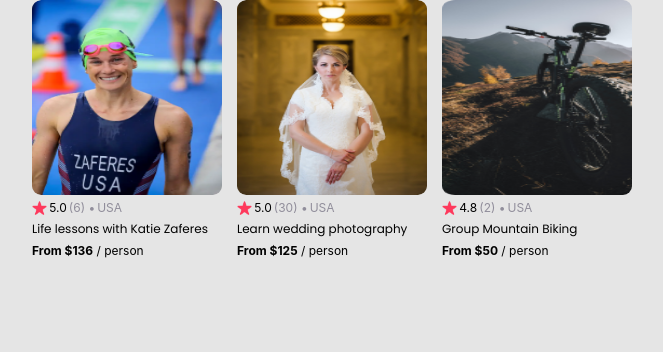
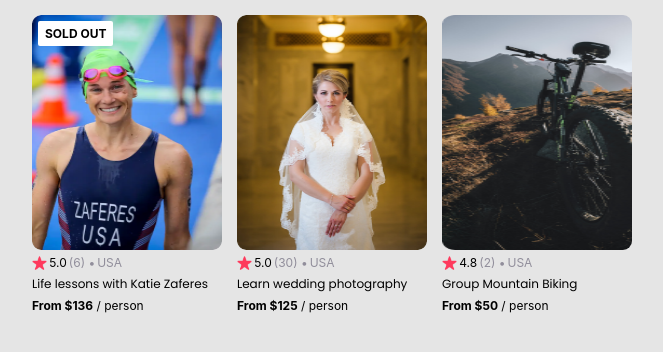
Before and after one commit to mamatkulov95/air-bnb-clone, a React (Create React App) app: page / in a window 1280 px wide. Shown: the top 352 px of the page, without its empty margins (308-971 px from the left). Built offline with nearby package versions, Linux system fonts and the light colour scheme; a web font is replaced by a local one.

Commit message:
using map() method in order to do more dynamic

```diff
--- a/src/App.css
+++ b/src/App.css
@@ -14,22 +14,24 @@
 .cards {
   display: flex;
   justify-content: center;
-  padding: 0 35px 40px;
+  padding: 15px 35px 40px;
   gap: 15px;
 }
+
 .card {
   display: flex;
   flex-direction: column;
   gap: 5px;
   width: 190px;
   font-size: 12px;
+  position: relative;
 }
 
 
 
 .card-image {
   width: 100%;
-  max-height: 195px;
+  max-height: 235px;
   border-radius: 9px;
 }
 
@@ -55,3 +57,13 @@
 .card-rating {
   color: #918E9B;
 }
+
+.card-badge {
+  position: absolute;
+  top: 6px;
+  left: 6px;
+  background-color: white;
+  padding: 5px 7px;
+  border-radius: 2px;
+  font-weight: bold;
+}
--- a/src/App.js
+++ b/src/App.js
@@ -1,43 +1,20 @@
-
 import "./App.css";
 import Card from "./components/Card";
-import Katie from "./images/profil-photo.png";
-import wedding from "./images/wedding-photography 1.png"
-import bike from "./images/mountain-bike 1.png"
-
+import data from "./components/CardDate";
 
 function App() {
+  const cards = data.map((item) => {
+    return (
+      <Card
+        key={item.id}
+        {...item}
+      />
+    );
+  });
+
   return (
     <div className="App">
-      <div className="cards">
-        <Card
-          img={Katie}
-          rating="5.0"
-          scope={6}
-          country="USA"
-          author="Life lessons with Katie Zaferes"
-          price={136}
-        />
-
-        <Card
-          img={wedding}
-          rating="5.0"
-          scope={30}
-          country="USA"
-          author="Learn wedding photography"
-          price={125}
-        />
-
-        <Card
-          img={bike}
-          rating="4.8"
-          scope={2}
-          country="USA"
-          author="Group Mountain Biking"
-          price={50}
-        />
-
-     </div>
+      <div className="cards">{cards}</div>
     </div>
   );
 }
--- a/src/components/Card.js
+++ b/src/components/Card.js
@@ -3,6 +3,7 @@ import React from "react";
 export default function Card(props) {
   return (
     <div className="card">
+      {props.openSpots === 0 && <div className="card-badge">SOLD OUT</div>}
       <img className="card-image" src={props.img} />
       <div className="card-stats">
         <img className="card-star" src={require("../images/star.png")} />
--- /dev/null
+++ b/src/components/CardDate.js
@@ -0,0 +1,31 @@
+export default [
+  {
+    id: 1,
+    img: require("../images/profil-photo.png"),
+    rating: "5.0",
+    scope: 6,
+    country: "USA",
+    author: "Life lessons with Katie Zaferes",
+    price: 136,
+    openSpots: 0,
+  },
+  {
+    id: 2,
+    img: require("../images/wedding-photography 1.png"),
+    rating: "5.0",
+    scope: 30,
+    country: "USA",
+    author: "Learn wedding photography",
+    price: 125,
+  },
+  {
+    id: 3,
+    img: require("../images/mountain-bike.png"),
+    rating: "4.8",
+    scope: 2,
+    country: "USA",
+    author: "Group Mountain Biking",
+    price: 50,
+
+  },
+];
```
Also changed, not shown: src/images/mountain-bike.png (renamed from src/images/mountain-bike 1.png).
